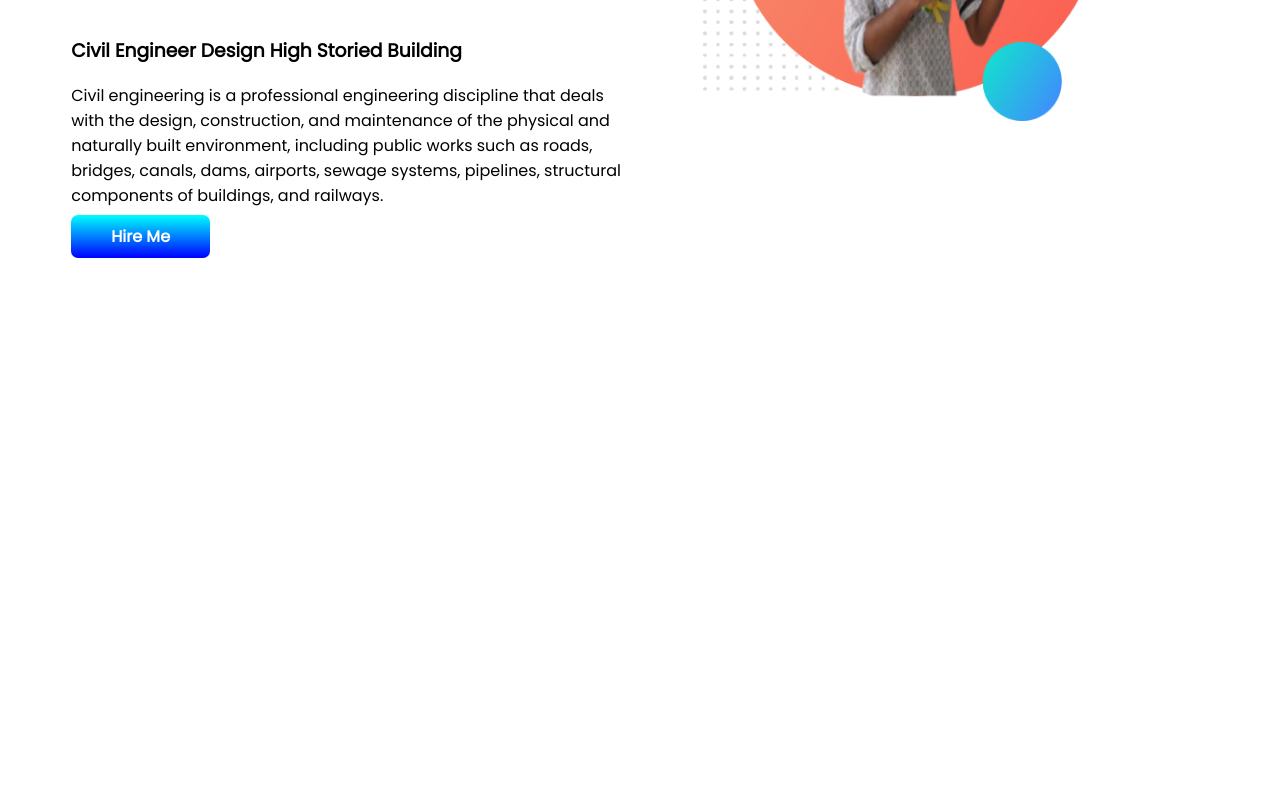
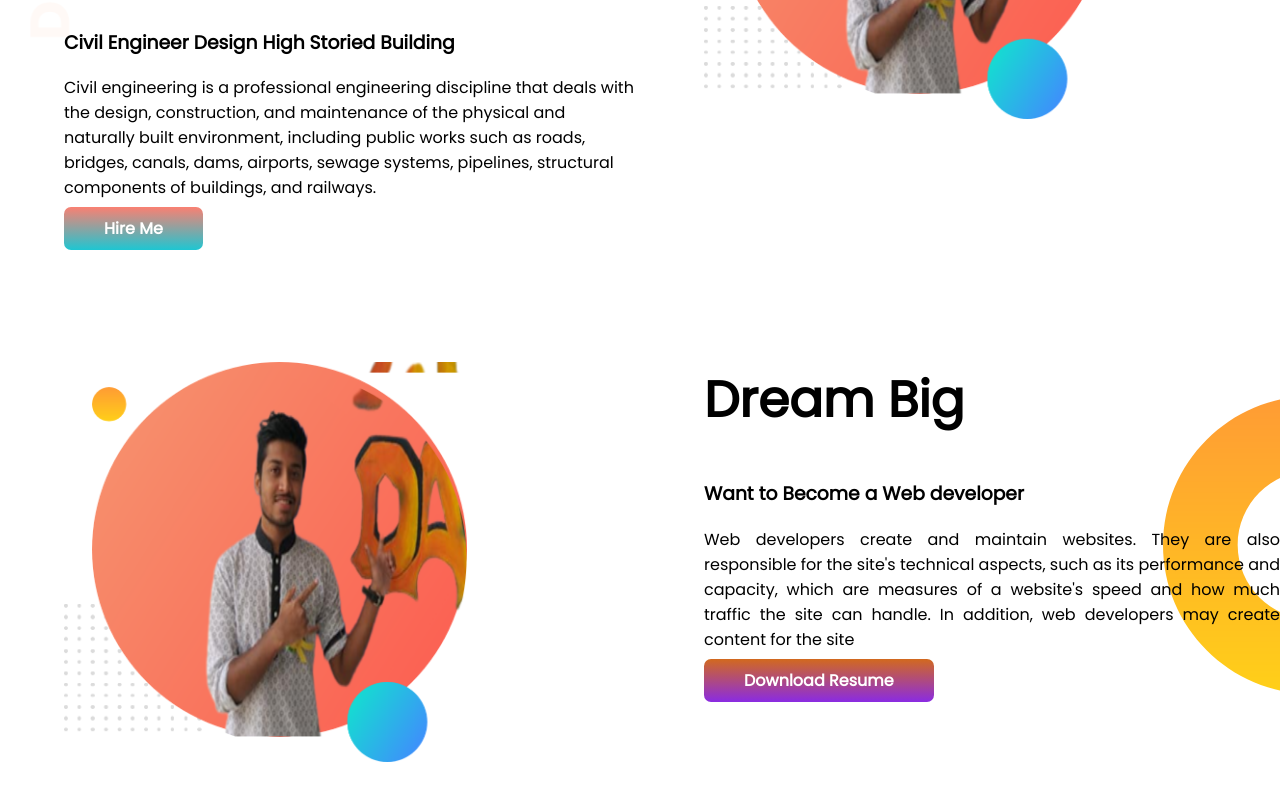
Before and after one commit to Ramadanrana/Developer-portfolio, a plain HTML site: page index.html in a window 1280 px wide. Shown: the part 322-1122 px from the top of the page. Before the commit the page ends 800 px from the top, so only its background shows below. Drawn offline with Linux system fonts and the light colour scheme.

Commit message:
section added

```diff
--- a/index.html
+++ b/index.html
@@ -28,6 +28,36 @@
             <img src="pic/rana.png" alt="">
         </div>
     </section>
+    <section class="dream">
+        <div class="first">
+            <img src="pic/rana.png" alt="">
+
+        </div>
+        <div class="first">
+            <h1>Dream Big</h1>
+            <h3>Want to Become a Web developer</h3>
+            <p id="p">
+                Web developers create and maintain websites. They are also responsible for the site's technical aspects,
+                such as its performance and capacity, which are measures of a website's speed and how much traffic the
+                site can handle. In addition, web developers may create content for the site
+            </p>
+            <a class="resume" target="_blank" href="https://www.google.com/">Download Resume</a>
+
+
+        </div>
+
+
+
+
+
+
+
+
+
+
+
+
+    </section>
 
 </body>
 
--- a/style.css
+++ b/style.css
@@ -1,5 +1,8 @@
 body {
     font-family: 'Poppins', sans-serif;
+    background-image: url(images/top-banner.png);
+    background-repeat: no-repeat;
+    margin: 0%;
 }
 
 h1 {
@@ -12,6 +15,7 @@ h1 {
 
 section {
     display: flex;
+    margin-bottom: 80px;
 }
 
 .first {
@@ -26,9 +30,32 @@ section {
 
 .hire {
     text-decoration: none;
-    background-image: linear-gradient(aqua, blue);
+    background-image: linear-gradient(salmon, rgb(30, 198, 210));
+
     padding: 10px 40px;
     color: white;
     font-weight: 700;
     border-radius: 7px;
 }
+
+#p {
+    text-align: justify;
+}
+
+.resume {
+    text-decoration: none;
+    background-image: linear-gradient(chocolate, blueviolet);
+    padding: 10px 40px;
+    border-radius: 7px;
+    color: white;
+    font-weight: 700;
+
+
+}
+
+.dream {
+    background-image: url(images/dream-bg.png);
+    background-repeat: no-repeat;
+    background-position: right;
+
+}
```
